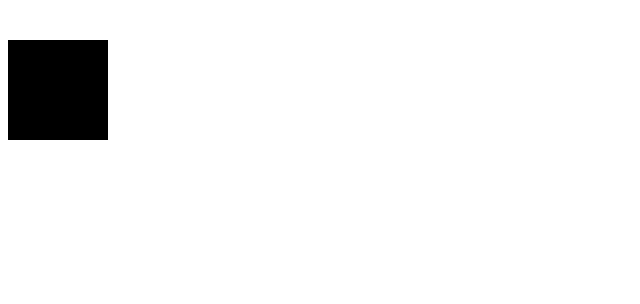
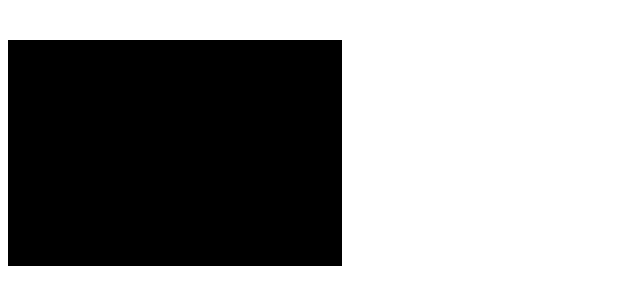
Before and after one commit to DaozhangChen/big-screen, a React (Vite) app: page / in a window 1280 px wide. Shown: the top 304 px of the page, without its empty margins (0-640 px from the left). Built offline with nearby package versions, Linux system fonts and the light colour scheme.

Commit message:
添加函数px计算rem宽度

```diff
--- a/src/style/App.module.scss
+++ b/src/style/App.module.scss
@@ -1,5 +1,7 @@
+@import './helper';
+
 .wrapper {
-    width: 100px;
-    height: 100px;
+    width: px(477);
+    height: px(323);
     background-color: black;
 }
--- /dev/null
+++ b/src/style/_helper.scss
@@ -0,0 +1,3 @@
+@function px($n) {
+    @return $n / 1826*100rem;
+}
```
